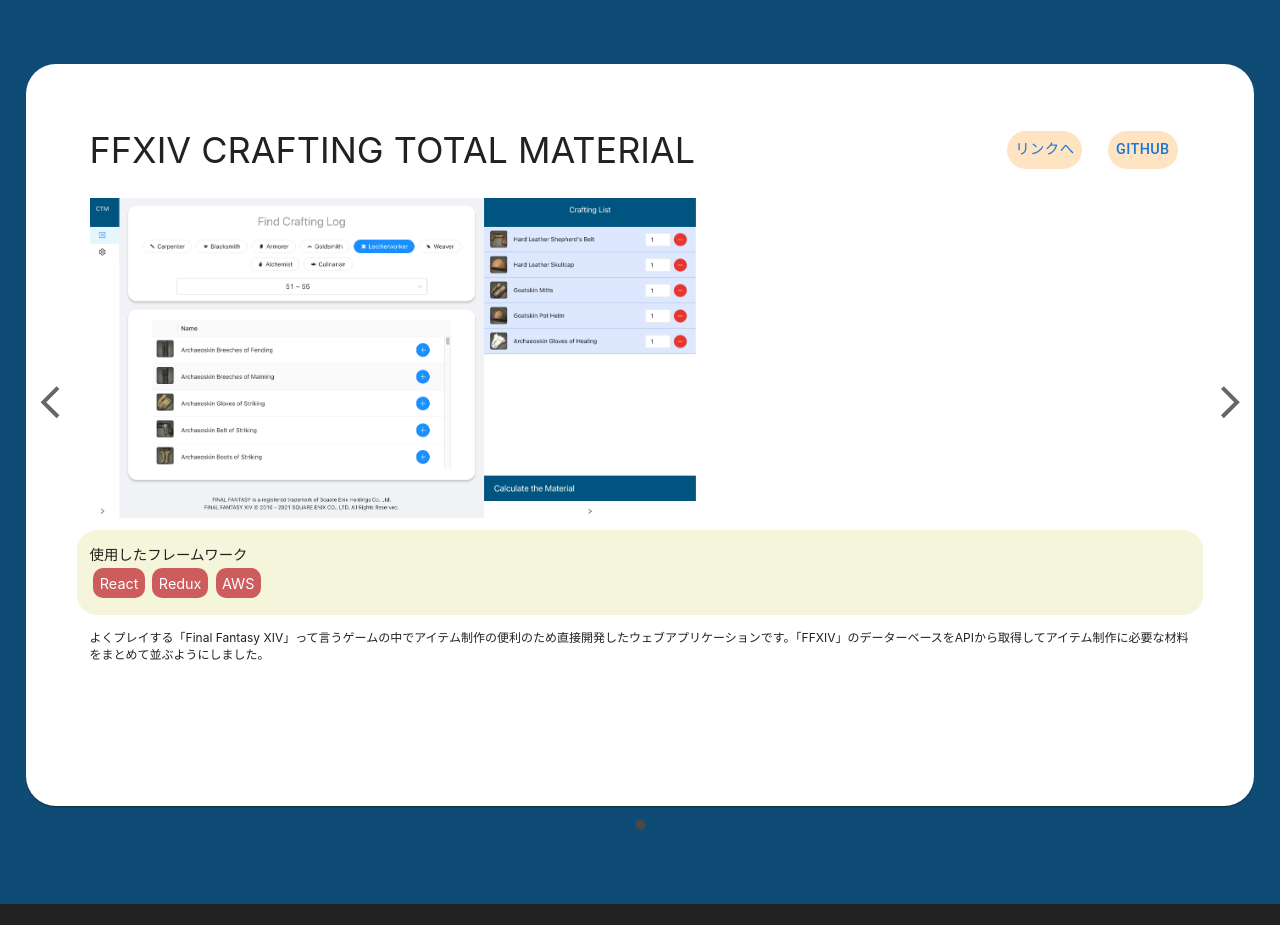
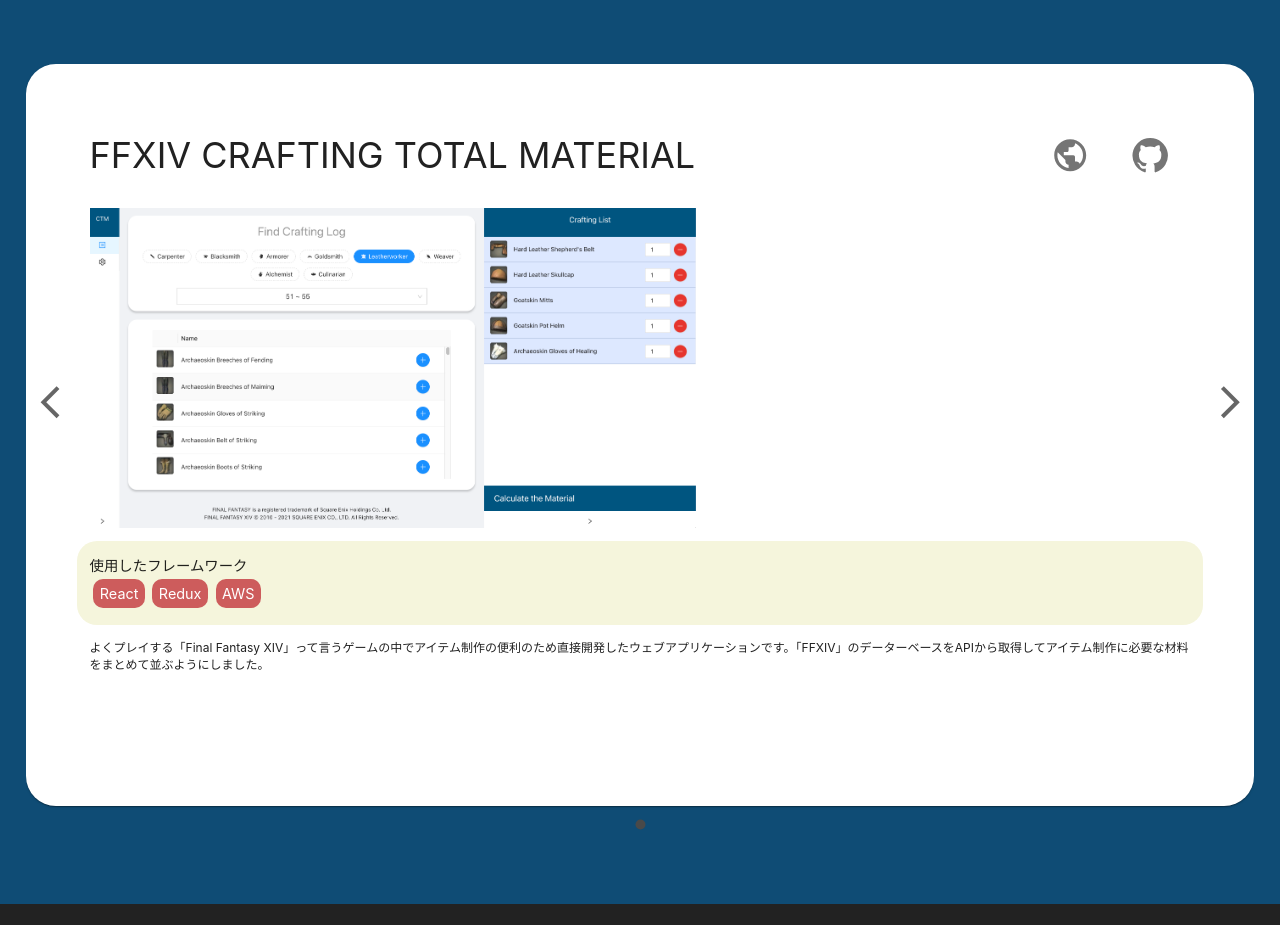
Before and after one commit to FREEZ2385/portfolio, a React (Create React App) app: page / in a window 1280 px wide. Shown: the part 3320-4245 px from the top of the page. Built offline with nearby package versions, Linux system fonts and the light colour scheme.

Commit message:
[Update] change image button in link / github

```diff
--- a/src/components/organisms/projectContent.js
+++ b/src/components/organisms/projectContent.js
@@ -1,8 +1,10 @@
 import React from "react";
 import "./scss/projectContent.scss";
 import PropTypes from "prop-types";
-import { Button } from "@mui/material";
+import { IconButton } from "@mui/material";
 import ProjectFrameworkTags from "../atoms/projectFrameworkTags";
+import GitHubIcon from "@mui/icons-material/GitHub";
+import PublicIcon from "@mui/icons-material/Public";
 // image path import
 import ffxivScreenShot from "../../images/project/ffxiv_screenshot.png";
 
@@ -18,22 +20,22 @@
       <div className="project-title-subtitle">
         <div className="project-title">{projectContentData.projectName}</div>
         <div className="button-area">
-          <Button
+          <IconButton
             className="link-button"
             onClick={() => {
               openInNewTab(projectContentData.url);
             }}
           >
-            リンクへ
-          </Button>
-          <Button
+            <PublicIcon className="link-icon" />
+          </IconButton>
+          <IconButton
             className="link-button"
             onClick={() => {
               openInNewTab(projectContentData.gitUrl);
             }}
           >
-            GitHub
-          </Button>
+            <GitHubIcon className="link-icon" />
+          </IconButton>
         </div>
       </div>
       {projectContentData.isImage ? (
--- a/src/components/organisms/scss/projectContent.scss
+++ b/src/components/organisms/scss/projectContent.scss
@@ -10,10 +10,12 @@
         .button-area {
             display: flex;
             .link-button {
-                background-color: bisque;
-                font-size: 1.2em;
                 margin: 0 1vw;
                 border-radius: 2vmax;
+                .link-icon {
+                    width: 3vmax;
+                    height: 3vmax;
+                }
             }
         }
     }
--- a/src/components/templates/aboutMe.js
+++ b/src/components/templates/aboutMe.js
@@ -16,26 +16,39 @@
         className="about-me-content-area"
       >
         <div className="about-me-picture-area">
+          <Grid container spacing={{ xs: 0.5, md: 1 }}>
+            <Grid item xs={6}>
               <div className="about-me-picture">
                 <img
                   src={aboutMePicure}
-              style={{ maxHeight: "40vh", borderRadius: "3vmax" }}
+                  style={{
+                    maxWidth: "30vh",
+                    borderRadius: "3vmax",
+                  }}
                 />
               </div>
+            </Grid>
+            <Grid item xs={6}>
               <div className="about-me-simple-introduce">
                 <div className="introduce-name">About Me</div>
-            <div className="introduce-nickname">Lee Freezを紹介します。</div>
+                <div className="introduce-nickname">
+                  Lee Freezを紹介します。
+                </div>
                 <div className="introduce-subtitle">
                   <Grid container spacing={{ xs: 0.5, md: 1 }}>
                     {aboutmeData.map((obj) => (
                       <>
-                    <Grid item xs={3} className="introduce-subtitle-title">
+                        <Grid item xs={4} className="introduce-subtitle-title">
                           {obj.title}
                         </Grid>
                         <Grid item xs={1} className="introduce-subtitle-title">
                           :
                         </Grid>
-                    <Grid item xs={8} className="introduce-subtitle-content">
+                        <Grid
+                          item
+                          xs={7}
+                          className="introduce-subtitle-content"
+                        >
                           {obj.content}
                         </Grid>
                       </>
@@ -43,7 +56,10 @@
                   </Grid>
                 </div>
               </div>
+            </Grid>
+          </Grid>
         </div>
+
         <div className="about-me-introduce-area">
           <div>
             こんにちは。Lee Sangcheol(イー・サンチョル)と申します。
```
Lines whose indentation alone changed are shown as unchanged.
